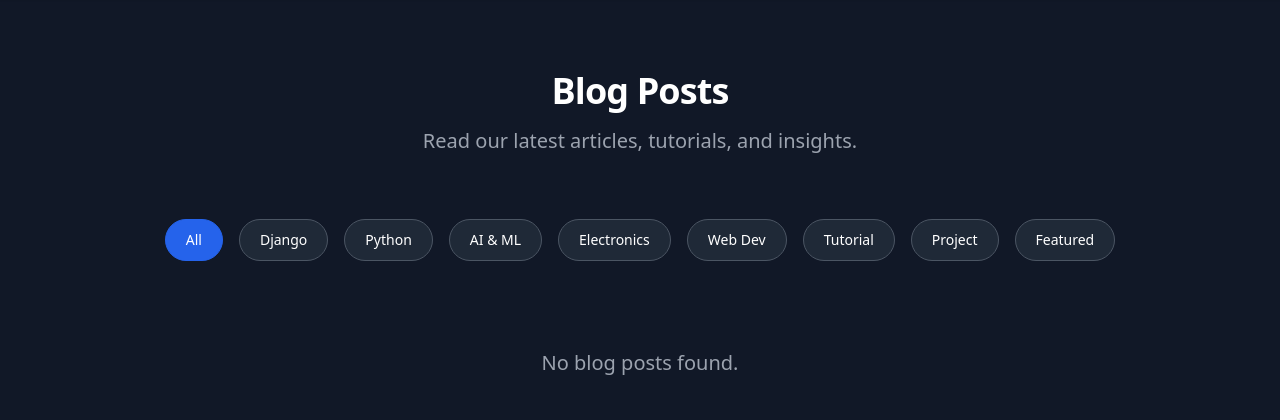
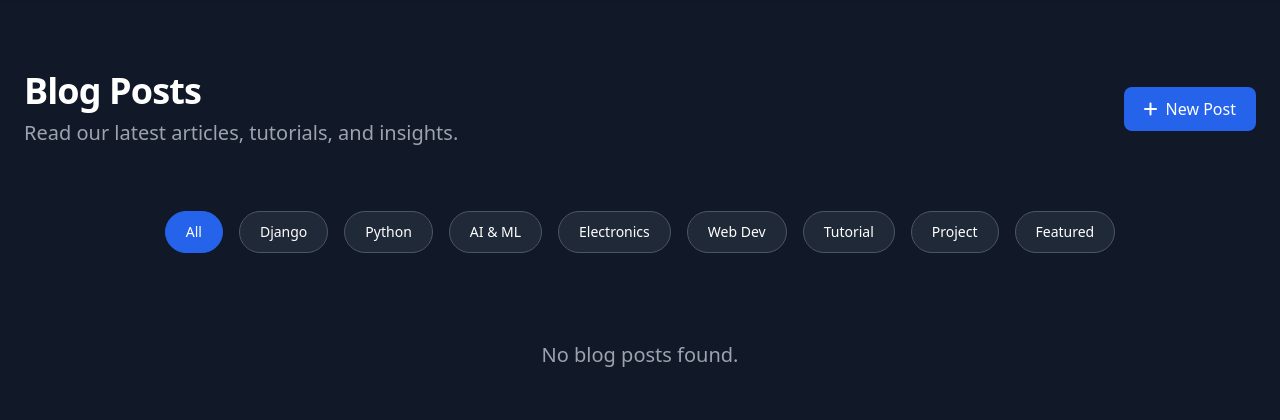
Before and after one commit to kouekamluc/kouekam-portfolio, a Django app: page /blog/ in a window 1280 px wide. Shown: the part 73-493 px from the top of the page. Run offline with Django 5.2, Linux system fonts and the light colour scheme; the visitor is signed in with stand-in values (Sample User, id 1); data comes from the database, SQL or seed files in the repository; data that the repository does not hold is empty; some libraries are stand-ins or nearby versions.

Commit message:
feat: enable blog post creation for all authenticated users
- Change blog create/update/delete from staff-only to login-required
- Add 'New Post' button to blog list page for authenticated users
- Users can only edit/delete their own posts (author-based permissions)
- All published posts are visible to everyone regardless of author
- Update blog detail page to show edit/delete buttons for post authors
- Add clarifying comments about public visibility of published posts

```diff
--- a/blog/views.py
+++ b/blog/views.py
@@ -1,6 +1,5 @@
 from django.shortcuts import render, redirect, get_object_or_404
 from django.contrib.auth.decorators import login_required
-from django.contrib.admin.views.decorators import staff_member_required
 from django.contrib import messages
 from django.core.paginator import Paginator
 from django.utils import timezone
@@ -8,6 +7,7 @@ from .models import BlogPost, CodeSnippet, Tutorial
 from .forms import BlogPostForm, CodeSnippetForm, TutorialForm
 
 def blog_list(request):
+    # Show all published posts to everyone (admin, staff, or any user)
     posts = BlogPost.objects.filter(published_date__isnull=False).order_by('-published_date')
 
     # Filtering
@@ -35,8 +35,9 @@ def blog_detail(request, slug):
     post = get_object_or_404(BlogPost, slug=slug)
     code_snippets = post.code_snippets.all()
 
-    # Only show published posts to non-staff
-    if not post.published_date and not request.user.is_staff:
+    # Published posts are visible to everyone (admin, staff, or any user)
+    # Only draft posts are restricted to their authors
+    if not post.published_date and request.user != post.author:
         messages.error(request, 'This post is not published yet.')
         return redirect('blog_list')
 
@@ -46,7 +47,7 @@ def blog_detail(request, slug):
     }
     return render(request, 'blog/blog_detail.html', context)
 
-@staff_member_required
+@login_required
 def blog_create(request):
     if request.method == 'POST':
         form = BlogPostForm(request.POST)
@@ -83,9 +84,9 @@ def blog_create(request):
         form = BlogPostForm()
     return render(request, 'blog/blog_form.html', {'form': form, 'form_type': 'Create'})
 
-@staff_member_required
+@login_required
 def blog_update(request, slug):
-    post = get_object_or_404(BlogPost, slug=slug)
+    post = get_object_or_404(BlogPost, slug=slug, author=request.user)
 
     if request.method == 'POST':
         form = BlogPostForm(request.POST, instance=post)
@@ -119,9 +120,9 @@ def blog_update(request, slug):
 
     return render(request, 'blog/blog_form.html', {'form': form, 'post': post, 'form_type': 'Update'})
 
-@staff_member_required
+@login_required
 def blog_delete(request, slug):
-    post = get_object_or_404(BlogPost, slug=slug)
+    post = get_object_or_404(BlogPost, slug=slug, author=request.user)
     if request.method == 'POST':
         post.delete()
         messages.success(request, 'Blog post deleted!')
--- a/templates/blog/blog_detail.html
+++ b/templates/blog/blog_detail.html
@@ -101,7 +101,7 @@
                         <i class="fas fa-arrow-left mr-2"></i>Back to Blog
                     </a>
 
-                    {% if user.is_staff %}
+                    {% if user.is_authenticated and user == post.author %}
                     <div class="flex gap-2">
                         <a href="{% url 'blog_update' post.slug %}" class="btn-secondary">
                             <i class="fas fa-edit mr-2"></i>Edit
--- a/templates/blog/blog_list.html
+++ b/templates/blog/blog_list.html
@@ -4,9 +4,18 @@
 {% block content %}
 <section class="bg-gray-50 dark:bg-gray-900 py-8 lg:py-16">
     <div class="px-4 mx-auto max-w-screen-xl lg:px-6">
-        <div class="mx-auto max-w-screen-sm text-center mb-8 lg:mb-16">
-            <h2 class="mb-4 text-4xl tracking-tight font-extrabold text-gray-900 dark:text-white">Blog Posts</h2>
-            <p class="font-light text-gray-500 lg:mb-16 sm:text-xl dark:text-gray-400">Read our latest articles, tutorials, and insights.</p>
+        <div class="flex justify-between items-center mb-8 lg:mb-16">
+            <div class="flex-1">
+                <h2 class="mb-2 text-4xl tracking-tight font-extrabold text-gray-900 dark:text-white">Blog Posts</h2>
+                <p class="font-light text-gray-500 sm:text-xl dark:text-gray-400">Read our latest articles, tutorials, and insights.</p>
+            </div>
+            {% if user.is_authenticated %}
+            <div class="ml-4">
+                <a href="{% url 'blog_create' %}" class="btn-primary inline-flex items-center">
+                    <i class="fas fa-plus mr-2"></i>New Post
+                </a>
+            </div>
+            {% endif %}
         </div>
 
         <!-- Filters -->
```
